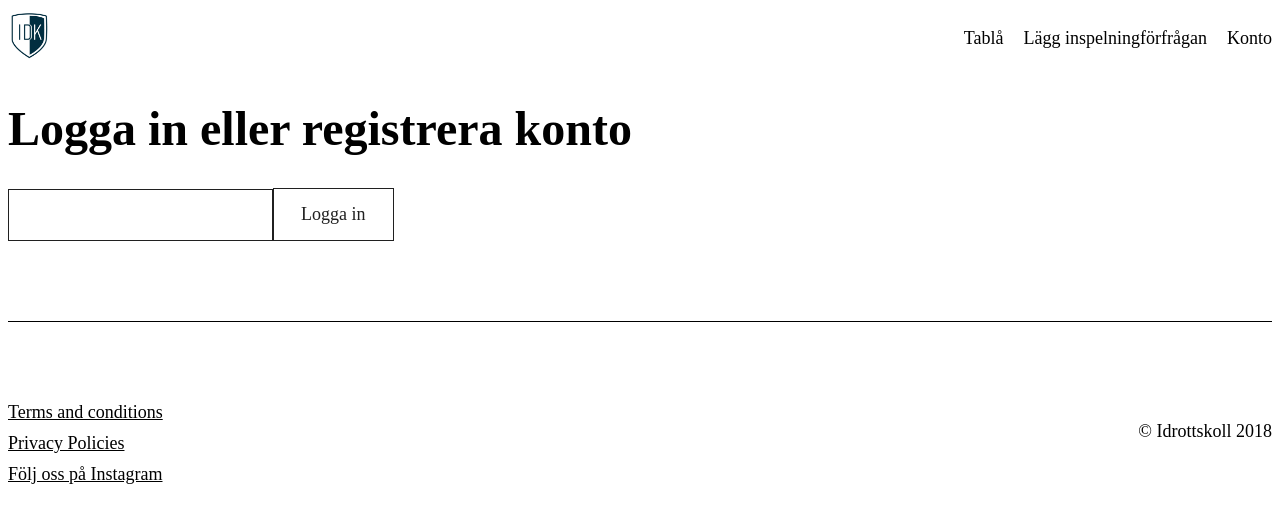
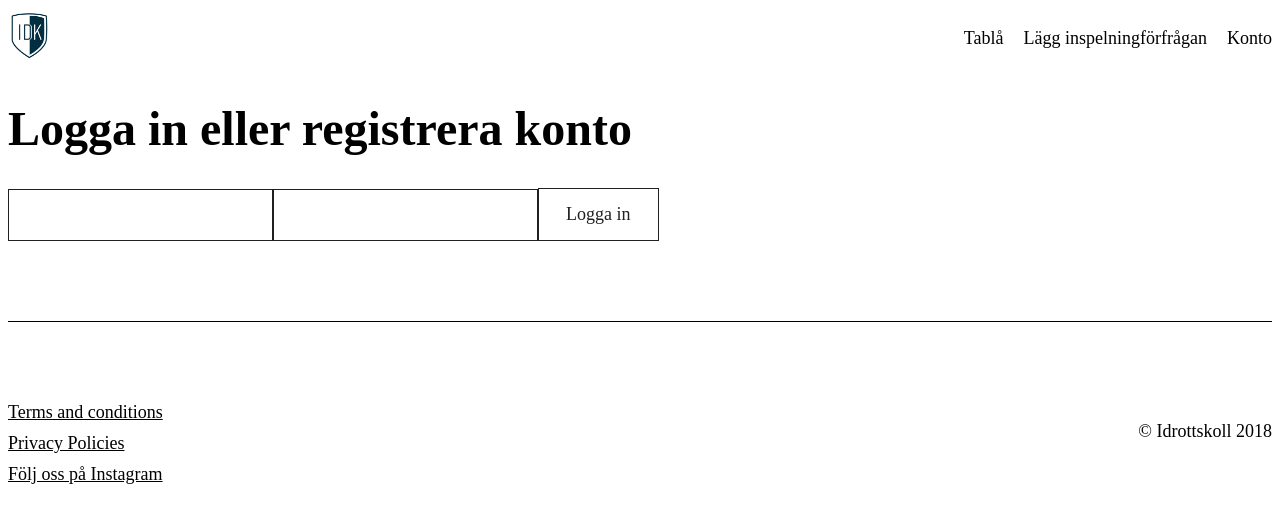
Before and after one commit to Idrottskoll/idrotskoll, a React app: page /konto in a window 1280 px wide. Shown: the top 522 px of the page. Built offline with nearby package versions, Linux system fonts and the light colour scheme; a web font is replaced by a local one.

Commit message:
added sign in

```diff
--- a/src/components/account/SignIn.js
+++ b/src/components/account/SignIn.js
@@ -1,10 +1,21 @@
 import React from 'react';
 import { Input, Button } from '../styles';
 
-const SignIn = () => (
+const SignIn = props => (
     <React.Fragment>
-        <Input />
-        <Button>Logga in</Button>
+        <Input
+            value={props.email}
+            type="email"
+            required
+            onChange={e => props.setUserEmail(e.target.value)}
+        />
+        <Input
+            value={props.password}
+            type="password"
+            required
+            onChange={e => props.setUserPassword(e.target.value)}
+        />
+        <Button onClick={props.signIn}>Logga in</Button>
     </React.Fragment>
 );
 
--- a/src/components/middleware/api-calls.js
+++ b/src/components/middleware/api-calls.js
@@ -10,9 +10,9 @@ const API_V1 = 'https://www.ikoll.se/api/v1';
  * @param string token
  * @return response
  */
-export async function PostRequest(endpoint, requestObject, token = null) {
+export async function PostRequest(endpoint, requestObject) {
     return await axios
-        .post(`${API_V1}/${endpoint}`, { requestObject, token })
+        .post(`${API_V1}/${endpoint}`, requestObject)
         .then(response => {
             return response;
         })
--- a/src/components/pages/Account.js
+++ b/src/components/pages/Account.js
@@ -2,13 +2,18 @@ import React, { Component } from 'react';
 import Footer from '../layout/Footer';
 import Header from '../layout/Header';
 import SignIn from '../account/SignIn';
-import { IsSignedIn, RemoveLocalStorageItem, SetLocalStorage } from '../middleware/api-calls';
+import {
+    IsSignedIn,
+    RemoveLocalStorageItem,
+    SetLocalStorage,
+    PostRequest,
+} from '../middleware/api-calls';
 import { Button, Title } from '../styles';
 
 export default class Account extends Component {
     constructor(props) {
         super(props);
-        this.state = { isSignedIn: IsSignedIn() };
+        this.state = { isSignedIn: IsSignedIn(), userEmail: null, userPassword: null };
     }
 
     signOut = async () => {
@@ -17,7 +22,26 @@ export default class Account extends Component {
     };
 
     signIn = async () => {
-        await SetLocalStorage('token', 'kejbrfjerb');
+        if (this.state.isSignedIn) {
+            return;
+        }
+
+        const response = await PostRequest('login', {
+            email: this.state.userEmail,
+            password: this.state.userPassword,
+        });
+
+        await this.setState({ userPassword: '' });
+
+        if (200 !== response.status) {
+            await this.setState({ error: 'Fel e-post adress eller lösenord.' });
+            await setTimeout(() => {
+                this.setState({ error: null });
+            }, 3000);
+            return;
+        }
+
+        await SetLocalStorage('token', response.data.token);
         return await this.setState({ isSignedIn: IsSignedIn() });
     };
 
@@ -33,7 +57,14 @@ export default class Account extends Component {
     renderIsNotSignedIn = () => {
         return (
             <div className="col-xs-12">
-                <SignIn />
+                <SignIn
+                    email={this.state.userEmail}
+                    password={this.state.userPassword}
+                    setUserEmail={email => this.setState({ userEmail: email })}
+                    setUserPassword={password => this.setState({ userPassword: password })}
+                    signIn={this.signIn}
+                />
+                <div>{this.state.error}</div>
             </div>
         );
     };
```
Also changed, not shown: src/App.js (added, +32 -0 lines).
